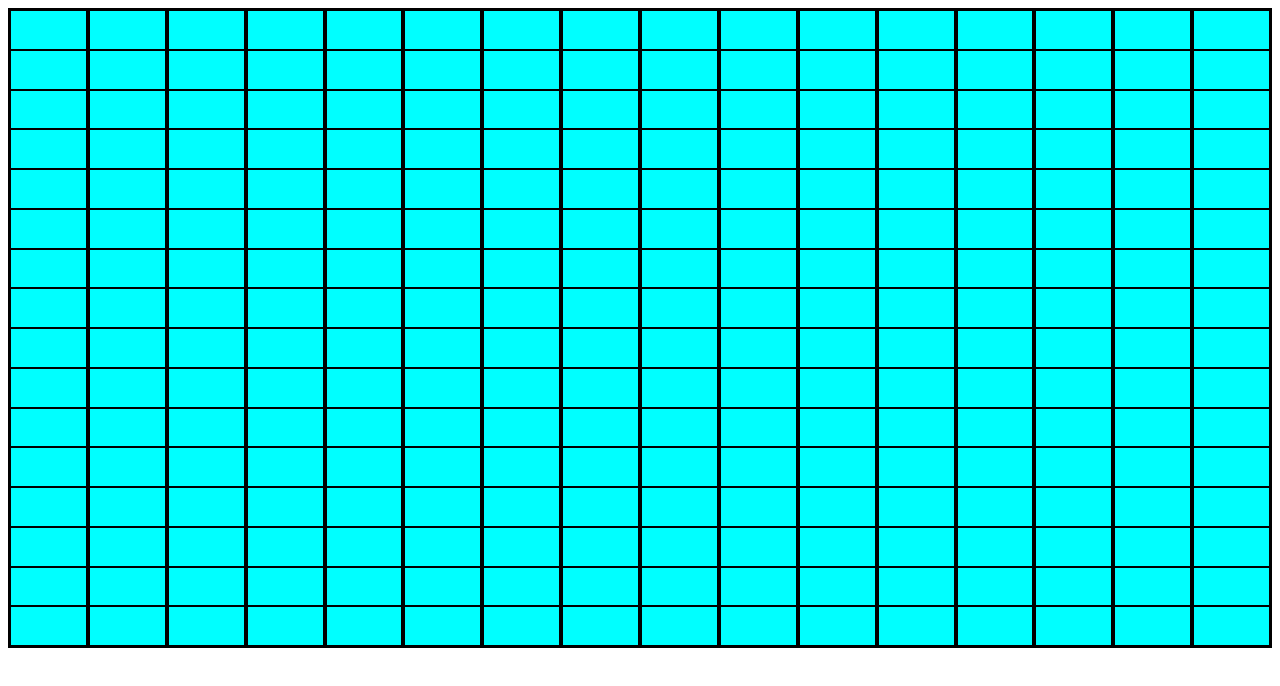
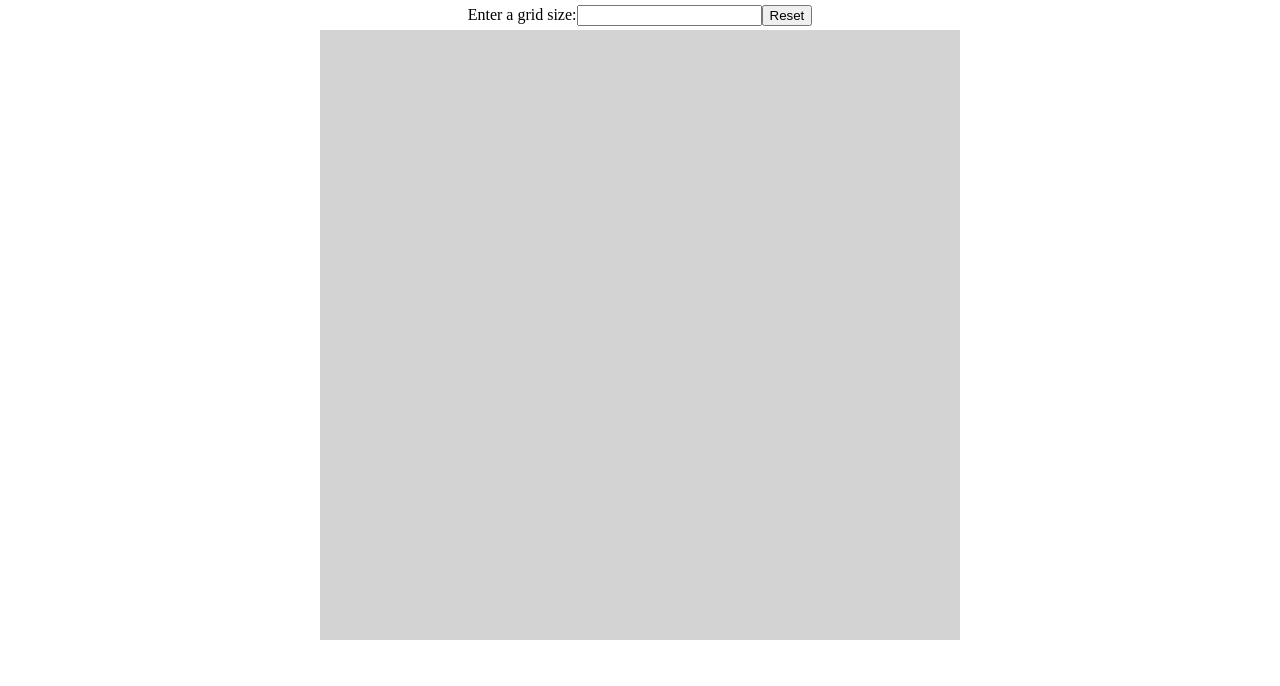
Before and after one commit to jeffwheeler257/TOP-etch-a-sketch, a plain HTML site: page index.html in a window 1280 px wide. Drawn offline with Linux system fonts and the light colour scheme.

Commit message:
Create etch-a-sketch web page.

```diff
--- a/index.html
+++ b/index.html
@@ -7,7 +7,6 @@
     <link rel="stylesheet" href="style.css">
 </head>
 <body>
-    <div></div>
     <script src="script.js"></script>
 </body>
 </html>
--- a/script.js
+++ b/script.js
@@ -1,5 +1,20 @@
-const grid = document.querySelector('div');
-const gridSize = 16;
+const body = document.querySelector('body');
+const header = document.createElement('header');
+body.appendChild(header);
+const grid = document.createElement('div');
+body.appendChild(grid);
+const prompt = document.createElement('p');
+prompt.textContent = 'Enter a grid size:';
+header.appendChild(prompt);
+const gridEntry = document.createElement('input');
+header.appendChild(gridEntry);
+const button = document.createElement('button');
+button.textContent = 'Reset'
+header.appendChild(button)
+const errorMessage = document.createElement('p');
+header.appendChild(errorMessage);
+
+let gridSize = 16;
 
 let createColumn = (grid, size) => {
     const column = document.createElement('div');
@@ -13,9 +28,37 @@ let createColumn = (grid, size) => {
 }
 
 let createGrid = (grid, size) => {
+    while (grid.firstChild) {
+        grid.removeChild(grid.firstChild)
+    }
+
     for (let i = 0; i < size; i++){
         createColumn(grid, size);
     }
 }
 
+let pixelInitializer = () => {
+    const pixels = document.querySelectorAll('.square, .hoveredsquare');
+    // pixels.classList.remove('hoveredsquare');
+    // pixels.classList.add('square');
+
+    pixels.forEach(div => div.addEventListener('mouseover', (e) => {
+        div.classList.remove('square');
+        div.classList.add('hoveredsquare');
+    }));
+}
+
 createGrid(grid, gridSize);
+pixelInitializer();
+
+button.addEventListener('click', (e) => {
+    newSize = gridEntry.value;
+    console.log(newSize);
+    if (newSize > 0 && newSize <= 100){
+        errorMessage.textContent = '';
+        createGrid(grid, newSize);
+        pixelInitializer();
+    } else {
+        errorMessage.textContent = 'Max grid size is 100.';
+    }
+})
--- a/style.css
+++ b/style.css
@@ -1,13 +1,28 @@
 body {
     display: flex;
     min-height: 80vh;
+    max-width: 80vh;
+    margin: auto;
+    flex-direction: column;
+}
+
+header {
+    display: flex;
+    height: 30px;
+    flex-direction: row;
+    margin: auto;
+    align-items: center;
+}
+
+input {
+    height: 15px;
+    display: flex;
 }
 
 div {
     display: flex;
     flex-grow: 1;
-    border: 1px solid black;
-    background-color: aqua;
+    flex-direction: row;
 }
 
 .column {
@@ -16,4 +31,9 @@ div {
 
 .square {
     flex-direction: row;
+    background-color: lightgray;
 }
+
+.hoveredsquare {
+    background-color: black;
+}
```
